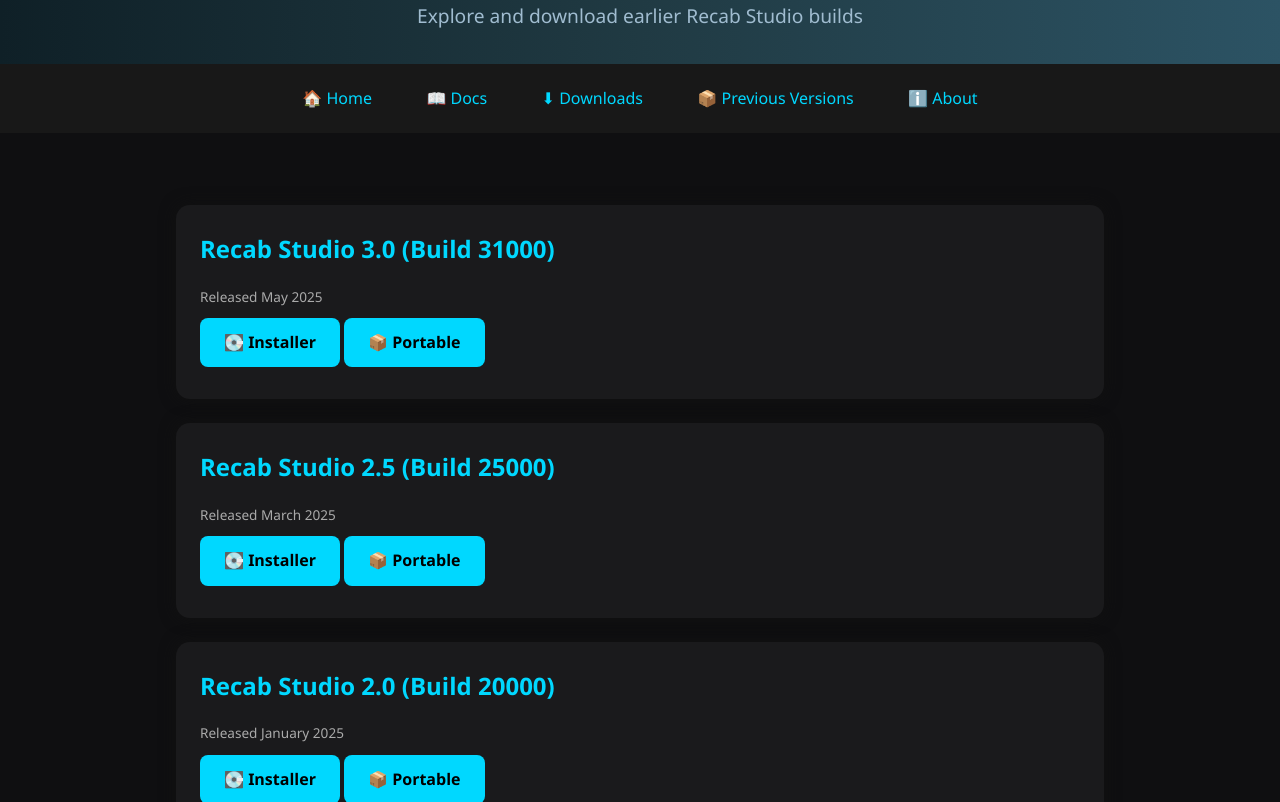
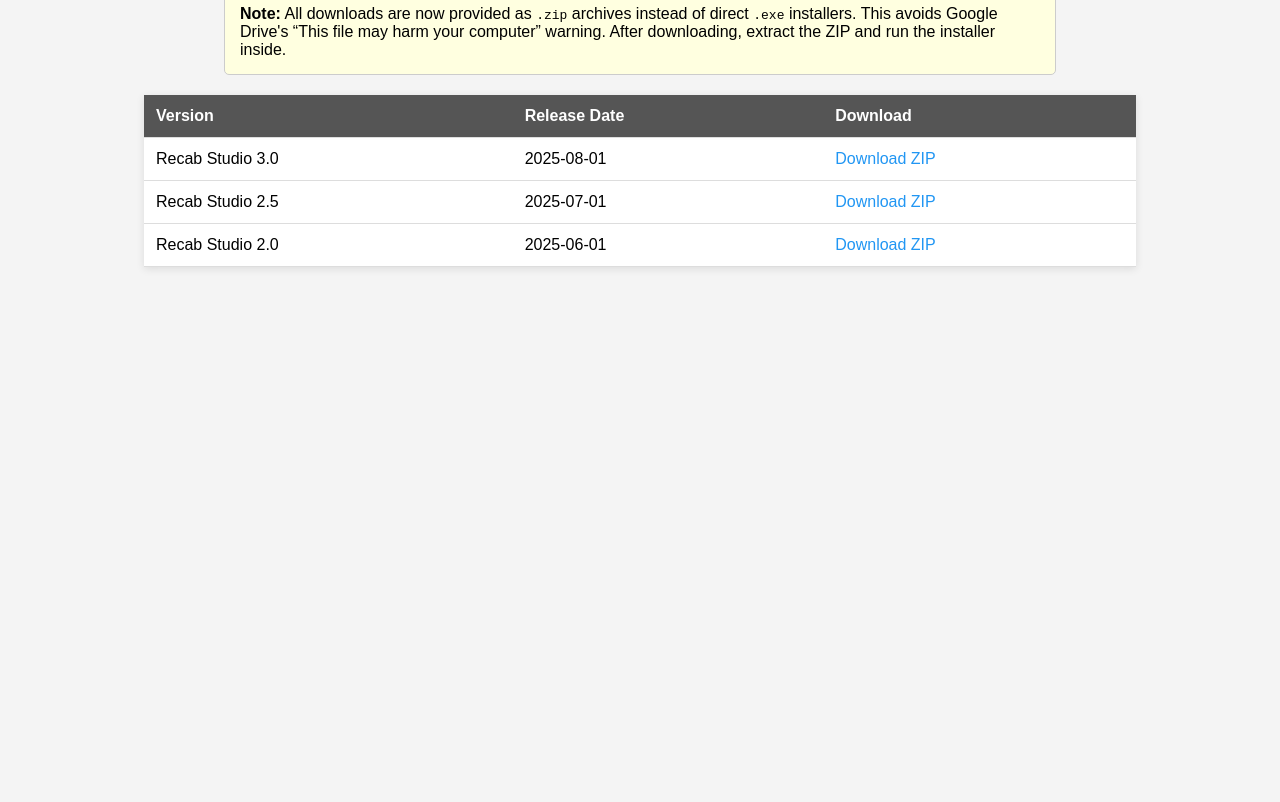
Before and after one commit to Obi-cmd/recab-studio, a plain HTML site: page previous.html in a window 1280 px wide. Shown: the part 111-913 px from the top of the page. After the commit the page ends 800 px from the top, so only its background shows below. Drawn offline with Linux system fonts and the light colour scheme.

Commit message:
Update previous.html

```diff
--- a/previous.html
+++ b/previous.html
@@ -1,102 +1,87 @@
 <!DOCTYPE html>
 <html lang="en">
 <head>
-  <meta charset="UTF-8">
-  <meta name="viewport" content="width=device-width, initial-scale=1.0">
-  <title>Previous Recab Versions</title>
-  <link rel="stylesheet" href="style.css"><!DOCTYPE html>
-<html lang="en">
-<head>
-  <meta charset="UTF-8">
-  <meta name="viewport" content="width=device-width, initial-scale=1.0">
-  <title>Previous Recab Versions</title>
-  <link rel="stylesheet" href="style.css">
+<meta charset="UTF-8">
+<title>Previous Versions - Recab Studio</title>
+<style>
+    body {
+        font-family: Arial, sans-serif;
+        background-color: #f4f4f4;
+        margin: 0;
+        padding: 20px;
+    }
+    h1 {
+        text-align: center;
+        color: #333;
+    }
+    table {
+        width: 80%;
+        margin: 20px auto;
+        border-collapse: collapse;
+        background: #fff;
+        box-shadow: 0 2px 8px rgba(0,0,0,0.1);
+    }
+    th, td {
+        padding: 12px;
+        border-bottom: 1px solid #ddd;
+        text-align: left;
+    }
+    th {
+        background-color: #555;
+        color: white;
+    }
+    tr:hover {
+        background-color: #f1f1f1;
+    }
+    a {
+        color: #2196F3;
+        text-decoration: none;
+    }
+    a:hover {
+        text-decoration: underline;
+    }
+    .note {
+        max-width: 800px;
+        margin: 20px auto;
+        background: #ffffe0;
+        padding: 15px;
+        border: 1px solid #ccc;
+        border-radius: 5px;
+    }
+</style>
 </head>
 <body>
-  <header>
-    <h1>📦 Previous Recab Versions</h1>
-    <p class="tagline">Explore and download earlier Recab Studio builds</p>
-  </header>
-  <nav>
-    <a href="index.html">🏠 Home</a>
-    <a href="docs.html">📖 Docs</a>
-    <a href="downloads.html">⬇ Downloads</a>
-    <a href="previous.html" class="active">📦 Previous Versions</a>
-    <a href="about.html">ℹ️ About</a>
-  </nav>
-  <main class="container">
-    <section class="card">
-      <h2>Recab Studio 3.0 (Build 31000)</h2>
-      <p><small>Released May 2025</small></p>
-      <a class="btn" href="https://drive.google.com/uc?export=download&id=1sv0mcXRnYEi9evgVhV5yji9YMjPF23av">💽 Installer</a>
-      <a class="btn" href="#">📦 Portable</a>
-    </section>
-    <section class="card">
-      <h2>Recab Studio 2.5 (Build 25000)</h2>
-      <p><small>Released March 2025</small></p>
-      <a class="btn" href="https://drive.google.com/uc?export=download&id=1u8dAtyz7zBK1tHsMUUSfNfWuGZYTXjpO">💽 Installer</a>
-      <a class="btn" href="#">📦 Portable</a>
-    </section>
-    <section class="card">
-      <h2>Recab Studio 2.0 (Build 20000)</h2>
-      <p><small>Released January 2025</small></p>
-      <a class="btn" href="https://drive.google.com/uc?export=download&id=1JkzoXL85IoZqGex6hxTKuSW0YWrva-bP">💽 Installer</a>
-      <a class="btn" href="#">📦 Portable</a>
-    </section>
-    <section class="card">
-      <h2>Recab Studio 1.0 (Build 10000)</h2>
-      <p><small>Released September 2024</small></p>
-      <a class="btn" href="https://drive.google.com/uc?export=download&id=1apUvA878d9WaB3fIQusMTxnBo8ErKd3B">💽 Installer</a>
-      <a class="btn" href="#">📦 Portable</a>
-    </section>
-  </main>
-  <footer>
-    &copy; 2025 Obiakor Studios – <a href="mailto:recab.help@gmail.com">recab.help@gmail.com</a>
-  </footer>
+
+<h1>Previous Versions - Recab Studio</h1>
+
+<div class="note">
+    <strong>Note:</strong> All downloads are now provided as <code>.zip</code> archives instead of direct <code>.exe</code> installers.
+    This avoids Google Drive's “This file may harm your computer” warning.
+    After downloading, extract the ZIP and run the installer inside.
+</div>
+
+<table>
+    <tr>
+        <th>Version</th>
+        <th>Release Date</th>
+        <th>Download</th>
+    </tr>
+    <tr>
+        <td>Recab Studio 3.0</td>
+        <td>2025-08-01</td>
+        <td><a href="https://drive.google.com/uc?id=YOUR_3_0_ZIP_ID&export=download">Download ZIP</a></td>
+    </tr>
+    <tr>
+        <td>Recab Studio 2.5</td>
+        <td>2025-07-01</td>
+        <td><a href="https://drive.google.com/uc?id=YOUR_2_5_ZIP_ID&export=download">Download ZIP</a></td>
+    </tr>
+    <tr>
+        <td>Recab Studio 2.0</td>
+        <td>2025-06-01</td>
+        <td><a href="https://drive.google.com/uc?id=YOUR_2_0_ZIP_ID&export=download">Download ZIP</a></td>
+    </tr>
+</table>
+
 </body>
 </html>
-
-</head>
-<body>
-  <header>
-    <h1>📦 Previous Recab Versions</h1>
-    <p class="tagline">Explore and download earlier Recab Studio builds</p>
-  </header>
-  <nav>
-    <a href="index.html">🏠 Home</a>
-    <a href="docs.html">📖 Docs</a>
-    <a href="downloads.html">⬇ Downloads</a>
-    <a href="previous.html">📦 Previous Versions</a>
-    <a href="about.html">ℹ️ About</a>
-  </nav>
-  <main class="container">
-    <section class="card">
-      <h2>Recab Studio 3.0 (Build 31000)</h2>
-      <p><small>Released May 2025</small></p>
-      <a class="btn" href="RecabStudio3.0Installer.exe">💽 Installer</a>
-      <a class="btn" href="downloads/RecabStudio3.0Portable.zip">📦 Portable</a>
-    </section>
-    <section class="card">
-      <h2>Recab Studio 2.5 (Build 25000)</h2>
-      <p><small>Released March 2025</small></p>
-      <a class="btn" href="RecabStudio2.5Installer.exe">💽 Installer</a>
-      <a class="btn" href="downloads/RecabStudio2.5Portable.zip">📦 Portable</a>
-    </section>
-    <section class="card">
-      <h2>Recab Studio 2.0 (Build 20000)</h2>
-      <p><small>Released January 2025</small></p>
-      <a class="btn" href="RecabStudio2.0Installer.exe">💽 Installer</a>
-      <a class="btn" href="downloads/RecabStudio2.0Portable.zip">📦 Portable</a>
-    </section>
-    <section class="card">
-      <h2>Recab Studio 1.0 (Build 10000)</h2>
-      <p><small>Released September 2024</small></p>
-      <a class="btn" href="RecabStudio1.0Installer.exe">💽 Installer</a>
-      <a class="btn" href="downloads/RecabStudio1.0Portable.zip">📦 Portable</a>
-    </section>
-  </main>
-  <footer>
-    &copy; 2025 Obiakor Studios – <a href="mailto:recab.help@gmail.com">recab.help@gmail.com</a>
-  </footer>
-</body>
-</html>
```
